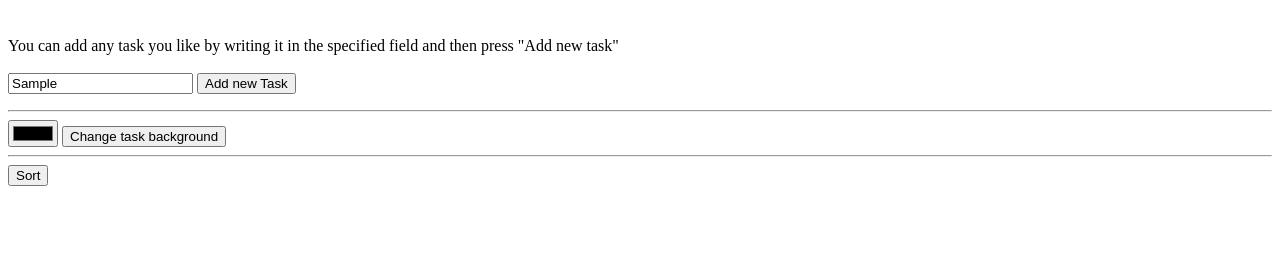
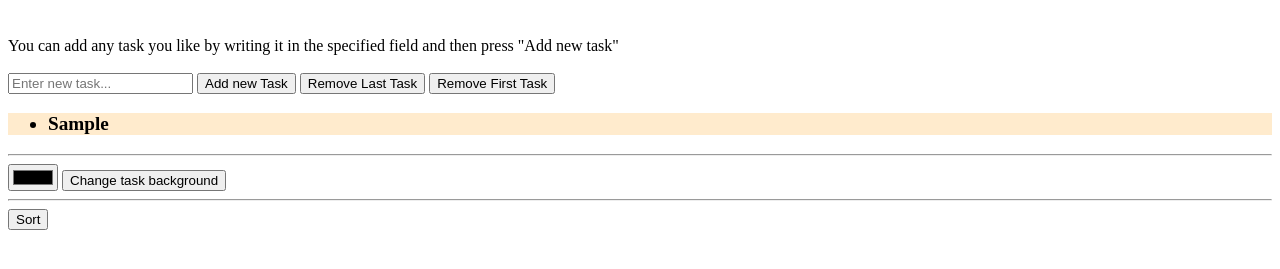
Before and after one commit to Samreensaba/WD0222-unit1-day13, a plain HTML site: page index.html in a window 1280 px wide. Both pictures are taken after typing "Sample" into the empty fields and a click on the button "Add new Task". Shown: the part 61-330 px from the top of the page. Drawn offline with Linux system fonts and the light colour scheme.

Commit message:
completed

```diff
--- a/index.html
+++ b/index.html
@@ -15,12 +15,22 @@ The user should be able to see the list of tasks, add new ones, delete existing
     <!-- EXERCISE 1:
     Specify the title, the charset (UTF-8) and the viewport of the page.
     -->
+    <meta name="viewport" content="width=device-width, initial-scale=1.0">
+    <meta charset="UTF-8">
+    <title>Task List</title>
     <style>
       /* EXERCISE 2:
        Create a CSS class for the task list with a different background color
        Create a CSS class for the task list item with a border, a bold text and a bigger font size
        Style every button of the page to be bigger
+
     */
+    .listBackground{
+        background-color: blanchedalmond;
+        border: 2px;
+        font-weight: bold;
+        font-size: larger;
+    }
     </style>
   </head>
   <body>
@@ -32,18 +42,18 @@ The user should be able to see the list of tasks, add new ones, delete existing
       then press "Add new task"</span
     ><br /><br />
 
-    <input type="text" id="newTask" />
+    <input type="text" id="newTask" placeholder="Enter new task..."/>
     <input type="button" value="Add new Task" onclick="addNewTask()" />
 
     <!-- EXERCISE 3
         Create a button "Remove Last Task" to trigger the method "removeLast"
         -->
-
+        <button onclick="removeLast()">Remove Last Task</button>
     <!-- EXERCISE 4
         Create a button "Remove First Task" to trigger the method "removeFirst"
         -->
-
-    <ul id="myTaskList"></ul>
+        <button onclick="removeFirst()">Remove First Task</button>
+    <ul id="myTaskList" class="listBackground"></ul>
 
     <hr />
 
@@ -66,23 +76,63 @@ The user should be able to see the list of tasks, add new ones, delete existing
                 - Use the document.createElement to create the new List Item
                 - Append the LI child to the UL
             */
+           function addNewTask(){
+               let taskInput = document.getElementById('newTask')
+               let taskToAdd = taskInput.value
+               if (taskToAdd === ''){
+                   alert("Task cannot be empty")
+               }
+               else{
+                   taskInput.value = ""
+               newTaskNode = document.createElement('li')
+               newTaskNode.innerText = taskToAdd
+               document.getElementById('myTaskList').appendChild(newTaskNode)
+               }
+
+           }
 
       /* EXERCISE 6:
                 Create a method "removeLast" which removes the last item from the task list
             */
+           function removeLast(){
+               taskList = document.getElementById('myTaskList')
+               taskList.lastElementChild.remove();
+           }
 
       /* EXERCISE 7:
                 Create a method "removeFirst" which removes the first item from the task list
             */
+            function removeFirst(){
+               taskList = document.getElementById('myTaskList')
+               taskList.firstElementChild.remove();
+           }
 
       /* EXERCISE 8:
                Create a method "getTasksAsArray" which returns, and prints to the console an array containing the tasks as strings
             */
+           function getTasksAsArray(){
+               taskArray = document.getElementsByTagName('li')
+               for(let i=0; i<taskArray.length; i++){
+                   console.log(taskArray[i].innerText)
+               }
+
+           }
 
       /* EXERCISE 9:
                Create a method "changeTaskBackgroundColor" which takes the color from the color picker with an
                onchange event listener ad applies it as background to every list item
             */
+           function changeTaskBackgroundColor(){
+           let newBgColor = document.getElementById('colorPicker').value
+           let listItems = document.querySelectorAll('#myTaskList li')
+           document.querySelector('#myTaskList').style.backgroundColor = newBgColor
+            for(let i=0; i<listItems.length; i++){
+                listItems[i].style.backgroundColor = newBgColor
+            }
+           }
+           let bgColorEvent = document.getElementById('colorPicker')
+           bgColorEvent.addEventListener('change', changeTaskBackgroundColor)
+
 
       /* EXTRA */
 
```
